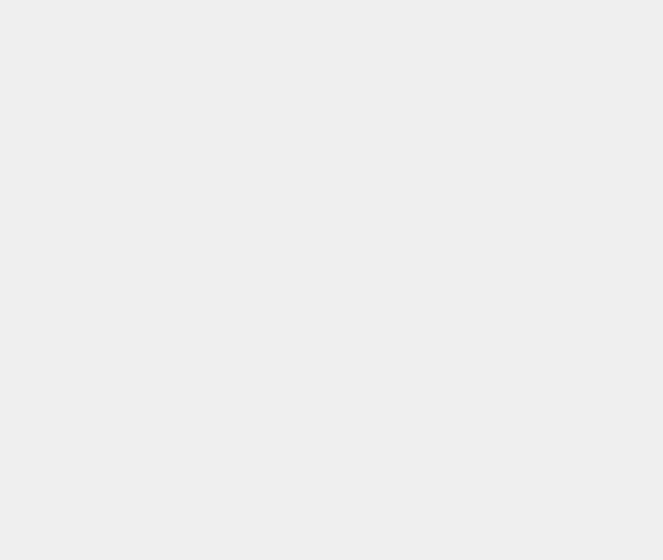
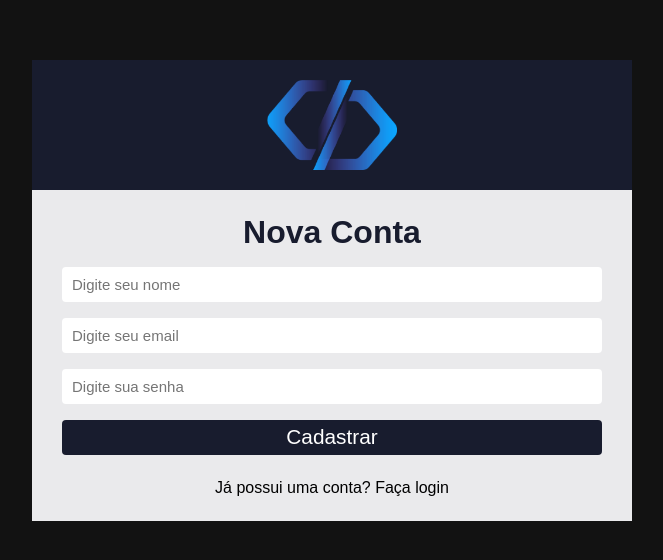
Before and after one commit to RaulCarloss/Sistema-de-Chamados, a React (Create React App) app: page /register in a window 1280 px wide. Shown: the part 110-670 px from the top of the page, without its empty margins (308-971 px from the left). Built offline with nearby package versions, Linux system fonts and the light colour scheme.

Commit message:
pagina de cadastro

```diff
--- /dev/null
+++ b/src/pages/Dashboard/index.js
@@ -0,0 +1,9 @@
+
+
+export default function Dashboard() {
+    return(
+        <div>
+
+        </div>
+    )
+}
--- a/src/pages/SignUp/index.js
+++ b/src/pages/SignUp/index.js
@@ -1,9 +1,45 @@
-
+import { useState } from 'react'
+import { Link } from 'react-router-dom';
+import logo from '../../assets/logo.png'
 
 export default function SignUp(){
+    const [name, setName] = useState('');
+    const [email, setEmail] = useState('');
+    const [password, setPassword] = useState('')
+
     return(
-        <div>
+        <div className='container-center'>
+            <div className='login'>
+                <div className='login-area'>
+                    <img src={logo} alt='logo do sistema de chamados' />
+                </div>
 
+                <form>
+                    <h1>Nova Conta</h1>
+                    <input
+                        type='text'
+                        placeholder='Digite seu nome'
+                        value={name}
+                        onChange={ (e) => setName(e.target.value) }
+                    />
+                    <input
+                        type='text'
+                        placeholder='Digite seu email'
+                        value={email}
+                        onChange={ (e) => setEmail(e.target.value) }
+                    />
+                    <input
+                        type='password'
+                        placeholder='Digite sua senha'
+                        value={password}
+                        onChange={ (e) => setPassword(e.target.value) }
+                    />
+                    <button type='submit'>Cadastrar</button>
+                </form>
+
+                <Link to="/">Já possui uma conta? Faça login</Link>
+
+            </div>
         </div>
     )
 }
--- a/src/routes/index.js
+++ b/src/routes/index.js
@@ -2,12 +2,14 @@
 
 import SignIn from '../pages/SignIn'
 import SignUp from '../pages/SignUp'
+import Dashboard from '../pages/Dashboard';
 
 function RoutesApp(){
     return(
         <Routes>
             <Route path='/' element={ <SignIn/> } />
             <Route path='/register' element={ <SignUp/> } />
+            <Route path='/dashboard' element={ <Dashboard/> } />
         </Routes>
     )
 }
```
